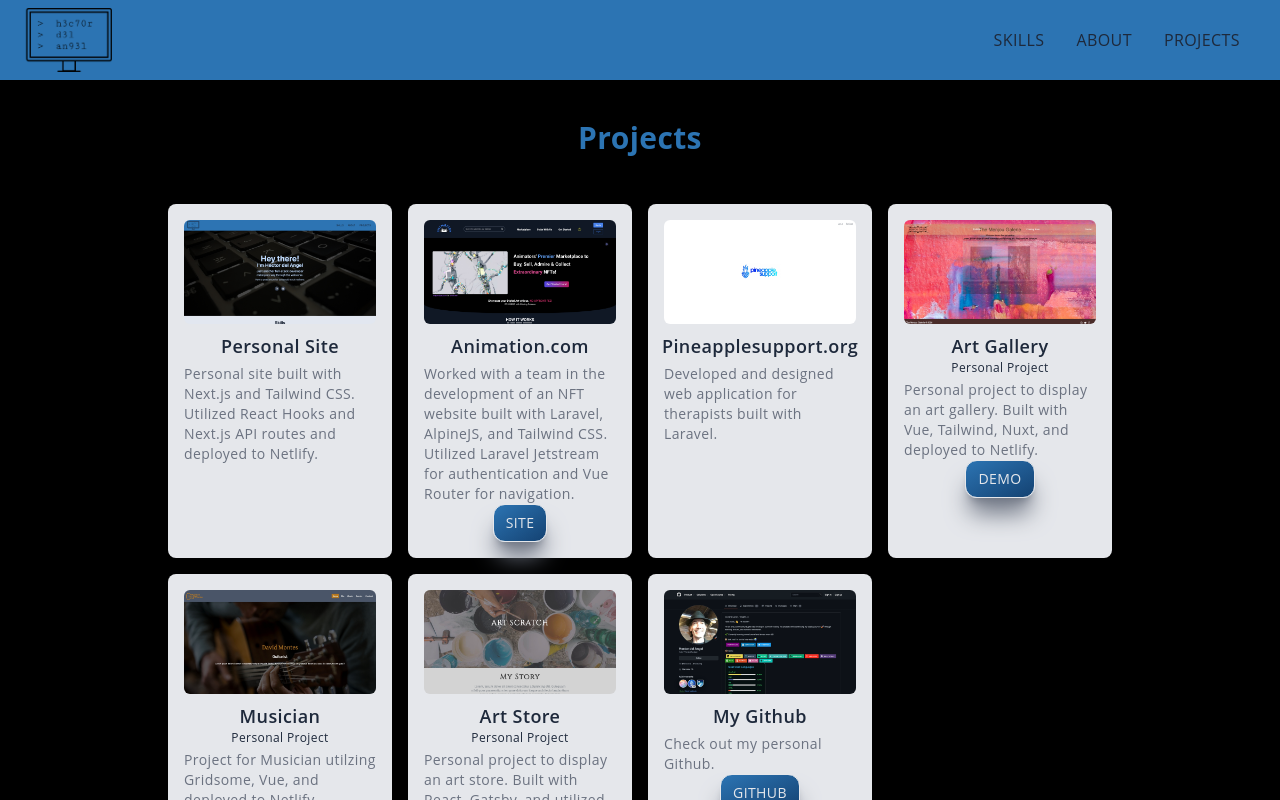
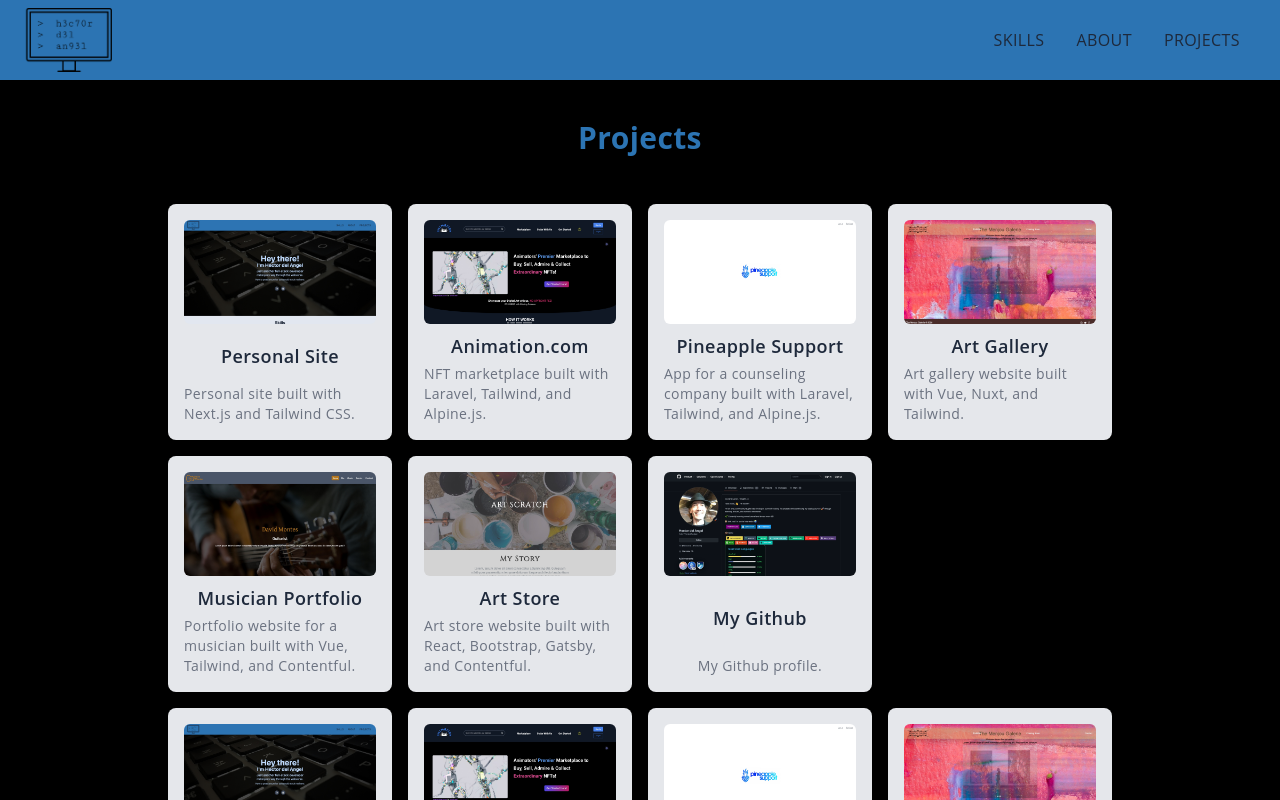
Before and after one commit to h3c70rdelAn9el/el-portfolio, a Next.js app: page /projects in a window 1280 px wide. Shown: the top 800 px of the page. Built offline with nearby package versions, Linux system fonts and the light colour scheme.

Commit message:
add modals to projects page

```diff
--- a/data.js
+++ b/data.js
@@ -56,10 +56,6 @@ export const skillData = [
             name: 'Svelte',
             component: <SiSvelte />,
         },
-        // style: { color: '#ff2d20', border: '1px solid #ff2d20' },
-        // style: { color: '#3c873a', border: '1px solid #3c873a' },
-        // style: { color: '#38b2ac', border: '1px solid #38b2ac' },
-        // style: { color: '#fff', border: '1px solid #fff' },
         style: { color: '#ff3e00', border: '1px solid #ff3e00' },
         modalContents: {
             title: 'Svelte',
@@ -84,7 +80,6 @@ export const skillData = [
             name: 'Node',
             component: <FaNode />,
         },
-        // style: { color: '#ff2d20', border: '1px solid #ff2d20' },
         style: { color: '#3c873a', border: '1px solid #3c873a' },
         modalContents: {
             title: 'Node.js',
@@ -97,8 +92,6 @@ export const skillData = [
             name: 'Tailwind',
             component: <TbBrandTailwind />,
         },
-        // style: { color: '#ff2d20', border: '1px solid #ff2d20' },
-        // style: { color: '#3c873a', border: '1px solid #3c873a' },
         style: { color: '#38b2ac', border: '1px solid #38b2ac' },
         modalContents: {
             title: 'Tailwind',
@@ -112,9 +105,6 @@ export const skillData = [
             name: 'Github',
             component: <FaGithub />,
         },
-        // style: { color: '#ff2d20', border: '1px solid #ff2d20' },
-        // style: { color: '#3c873a', border: '1px solid #3c873a' },
-        // style: { color: '#38b2ac', border: '1px solid #38b2ac' },
         style: { color: '#fff', border: '1px solid #fff' },
         modalContents: {
             title: 'Github',
@@ -127,27 +117,106 @@ export const skillData = [
             name: 'HTML',
             component: <FaHtml5 />,
         },
-        // style: { color: '#ff2d20', border: '1px solid #ff2d20' },
-        // style: { color: '#3c873a', border: '1px solid #3c873a' },
-        // style: { color: '#38b2ac', border: '1px solid #38b2ac' },
-        // style: { color: '#fff', border: '1px solid #fff' },
         style: { color: '#ff3e00', border: '1px solid #ff3e00' },
         modalContents: {
             title: 'HTML',
             body: 'Make fun of it all you want, but HTML is still the foundation of the web. I have been using HTML for about 10 years now and have seen it evolve from a simple markup language to a powerful tool for building websites and applications.  So while it may not be the most exciting language, it is still a very important one.',
         },
     },
+]
 
-    // {
-    //     name: 'Tailwind',
-    //     icon: {
-    //         name: 'Tailwind CSS',
-    //         component: <TbBrandTailwind />,
-    //     },
-    //     style: { color: '#38b2ac', border: '1px solid #38b2ac' },
-    //     modalContents: {
-    //         title: 'Node.js',
-    //         body: 'For approximately five years, I have utilized Node and appreciate its straightforward deployment process compared to Laravel. Additionally, Node is a JavaScript framework, whereas Laravel is based on PHP. This makes it simpler at times to incorporate a JavaScript framework for frontend development.',
-    //     },
-    // },
+export const projects = [
+    {
+        name: 'Personal Site',
+        excerpt: 'Personal site built with Next.js and Tailwind CSS.',
+        description:
+            "This is my personal site.  It's built with React, Next, and Tailwind.  It utilizes standard React hooks and the ease of Next.js for routing.  It also utilizes Tailwind CSS for styling.  I have incorporated stylish CSS animations that make the floating keys on the homepage appear more visually appealing.  The multiple modals were a neat trick I picked up from Kent C. Dodds, as a way to easily utilize them anywere on the app.  I built this site to demonstrate my ability to build a full-stack application from scratch.  I used Netlify's ease of use to deploy",
+        image: {
+            src: '/assets/images/personal-site.png',
+            alt: 'Personal Site',
+            width: '300px',
+            height: '200px',
+        },
+    },
+    {
+        name: 'Animation.com',
+        excerpt: 'NFT marketplace built with Laravel, Tailwind, and Alpine.js.',
+        description:
+            "This is a project I had great pleasure in being a part of.  It's an NFT marketplace built with Laravel, Tailwind, and Alpine.js.  I was responsible for the frontend development of the site from the designers design.  I utilized Tailwind CSS to build the site's responsive design.  I also utilized Alpine.js to build the site's frontend functionality.",
+        image: {
+            name: 'Animation.com',
+            src: '/assets/images/animation.png',
+            alt: 'Animation.com',
+            width: '300px',
+            height: '200px',
+        },
+    },
+    {
+        name: 'Pineapple Support',
+        excerpt:
+            'App for a counseling company built with Laravel, Tailwind, and Alpine.js.',
+        description:
+            "This is an app that I developed an app for a counseling company, using Laravel, Tailwind, and Alpine.js. To achieve a responsive design, I utilized Tailwind CSS. For frontend functionality, I utilized Alpine.js. Additionally, To facilitate secure login and session management for therapists and their clients, I made use of Laravel's built-in user authentication and database setup features. The app allows therapists to log in and add sessions for their clients. ",
+        image: {
+            name: 'Pineapple Support',
+            src: '/assets/images/pineapple.png',
+            alt: 'Pineapple Support',
+            width: '300px',
+            height: '200px',
+        },
+    },
+    {
+        name: 'Art Gallery',
+        excerpt: 'Art gallery website built with Vue, Nuxt, and Tailwind.',
+        description:
+            'I created a project for a client that showcases an art gallery/store using Vue, Tailwind, Nuxt, and Contentful as its CMS. The website boasts a clean and straightforward design that is fully responsive to any device.  This site also includes a carousel on homepage.',
+        image: {
+            name: 'Art Gallery',
+            src: '/assets/images/art-gallery.png',
+            alt: 'Art Gallery',
+            width: '300px',
+            height: '200px',
+        },
+    },
+    {
+        name: 'Musician Portfolio',
+        excerpt:
+            'Portfolio website for a musician built with Vue, Tailwind, and Contentful.',
+        description:
+            "I created a captivating project for a musician's portfolio, utilizing Vue, Tailwind, and Contentful as the CMS. The website boasts a fully responsive design, ensuring seamless user experience across all devices. Visitors can appreciate the musician's talents without hindrance, accessing the website from any device. I am proud to have helped my client achieve their vision through this project.",
+        image: {
+            name: 'Musician Portfolio',
+            src: '/assets/images/musician.png',
+            alt: 'Musician Portfolio',
+            width: '300px',
+            height: '200px',
+        },
+    },
+    {
+        name: 'Art Store',
+        excerpt:
+            'Art store website built with React, Bootstrap, Gatsby, and Contentful.',
+        description:
+            'For a client, I developed a website that exhibits an art gallery/store using React, Bootstrap, Gatsby, and Contentful as the CMS. This site also demonstrates my proficiency in Bootstrap, Gatsby, and Snipcart.',
+        image: {
+            name: 'Art Store',
+            src: '/assets/images/art-store.png',
+            alt: 'Art Store',
+            width: '300px',
+            height: '200px',
+        },
+    },
+    {
+        name: 'My Github',
+        excerpt: 'My Github profile.',
+        description:
+            "This is my Github.  I have been using Git since I started my coding journey.  It's a great tool for version control and collaboration.  I have used it to collaborate on projects with others and a great way to keep track of where I am in my projects.",
+        image: {
+            name: 'My Github',
+            src: '/assets/images/github.png',
+            alt: 'My Github',
+            width: '300px',
+            height: '200px',
+        },
+    },
 ]
--- a/pages/projects.js
+++ b/pages/projects.js
@@ -1,8 +1,12 @@
 import Image from 'next/image'
-import React from 'react'
+import React, { useState } from 'react'
 import Layout from '@/components/layout'
+import { Modal, ModalContents, ModalOpenButton } from '@/components/Modal'
+import { projects } from '@/data'
 
 const Projects = () => {
+    const [show, setShowModal] = useState(false)
+
     return (
         <Layout>
             <div className="max-w-5xl mx-auto mt-20">
@@ -11,6 +15,38 @@ const Projects = () => {
                     className="py-10 text-3xl text-center text-primary">
                     Projects
                 </h2>
+
+                <section className="grid grid-cols-1 gap-4 p-2 mx-8 sm:grid-cols-2 lg:grid-cols-4">
+                    {projects.map((project) => {
+                        return (
+                            <Modal id="modal" key={project.name}>
+                                <ModalOpenButton>
+                                    <div className="flex flex-col items-center justify-between p-4 bg-gray-200 rounded-lg shadow-lg">
+                                        <div className="">
+                                            <Image
+                                                src={project.image}
+                                                alt={project.name}
+                                                width="300"
+                                                height="200"
+                                                className="mx-auto rounded-md"
+                                            />
+                                        </div>
+                                        <h3 className="mt-2 text-lg font-semibold">
+                                            {project.name}
+                                        </h3>
+                                        <p className="mt-1 text-sm text-gray-500">
+                                            {project.excerpt}
+                                        </p>
+                                    </div>
+                                </ModalOpenButton>
+                                <ModalContents title={project.name} show={show}>
+                                    {project.description}
+                                </ModalContents>
+                            </Modal>
+                        )
+                    }, [])}
+                </section>
+
                 <section className="p-2 mx-8">
                     <div className="grid grid-cols-1 gap-4 sm:grid-cols-2 lg:grid-cols-4">
                         {/* personal site */}
```
